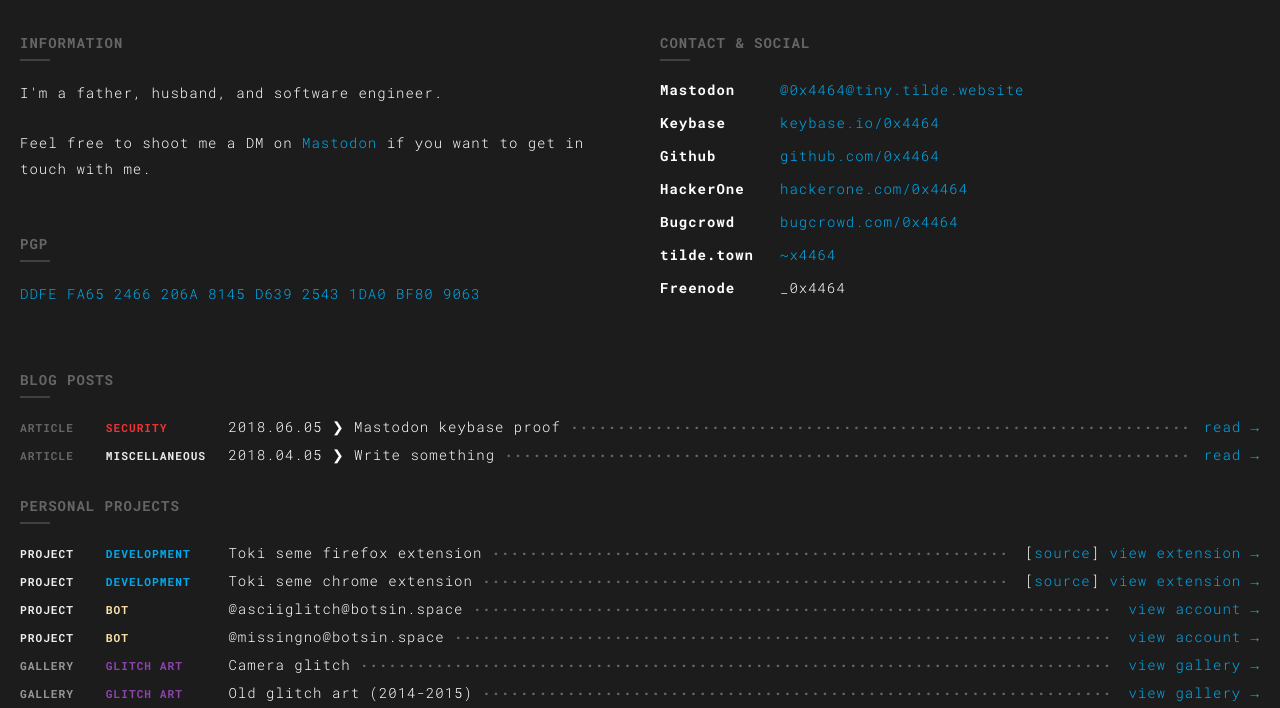
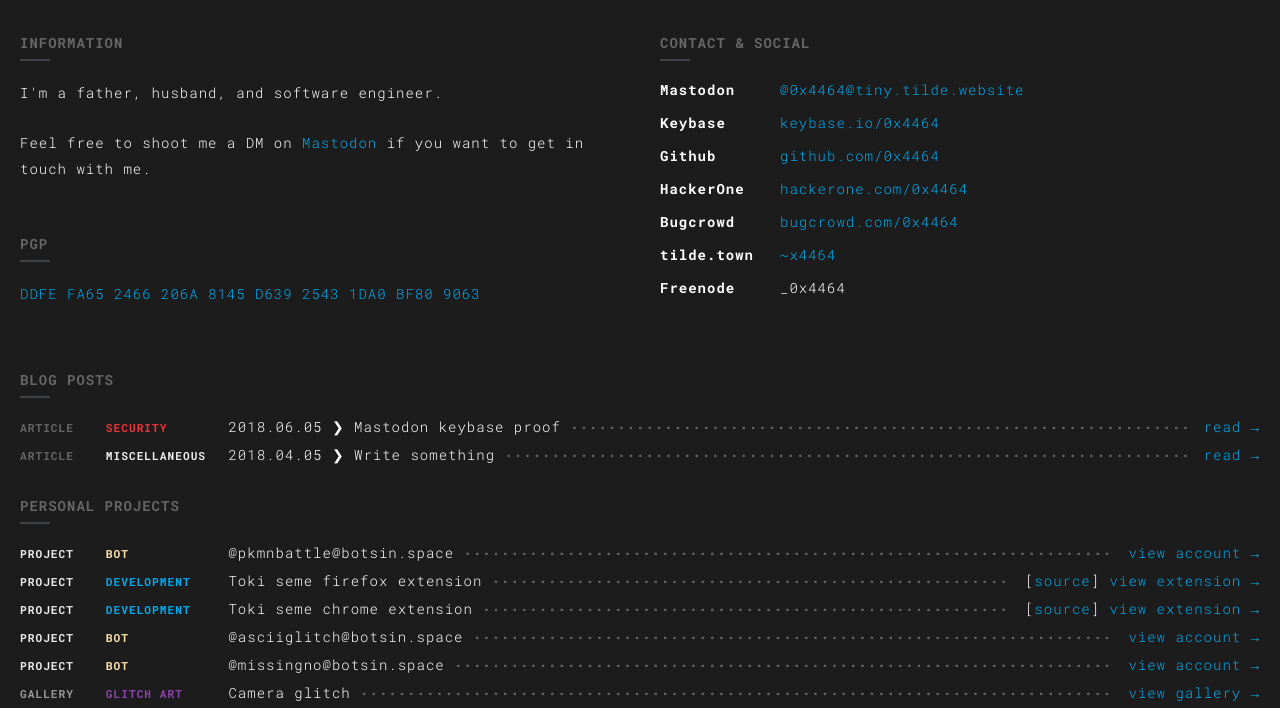
Before and after one commit to N07070/0x4464.github.io, a website: page src/index.pug in a window 1280 px wide. Shown: the part 91-799 px from the top of the page. Drawn offline with nearby package versions, Linux system fonts and the light colour scheme; files that its build step writes are made by us from their sources.

Commit message:
Added pkmnbattle bot

```diff
--- a/src/index.pug
+++ b/src/index.pug
@@ -62,6 +62,13 @@
           a(href="posts/write-something.html") read &rarr;
     .posts
       h2 Personal projects
+      .post
+        span
+          .tag.tag--project
+          .tag.tag--bot
+          | @pkmnbattle@botsin.space
+        .links
+          a(href="https://botsin.space/@pkmnbattle" target="_blank") view account &rarr;
       .post
         span
           .tag.tag--project
```
Also changed, not shown: index.html.
